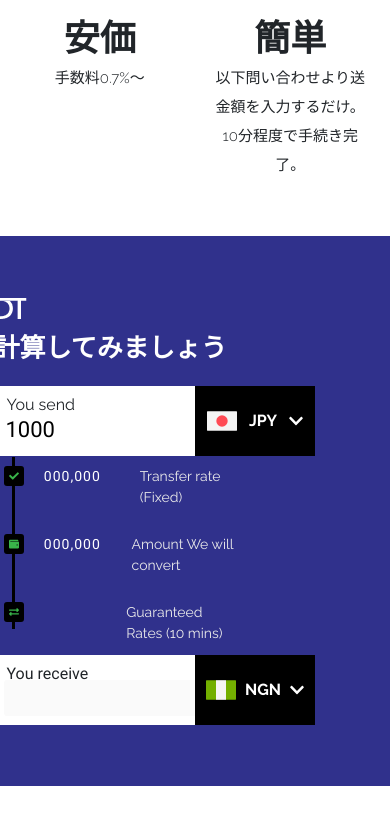
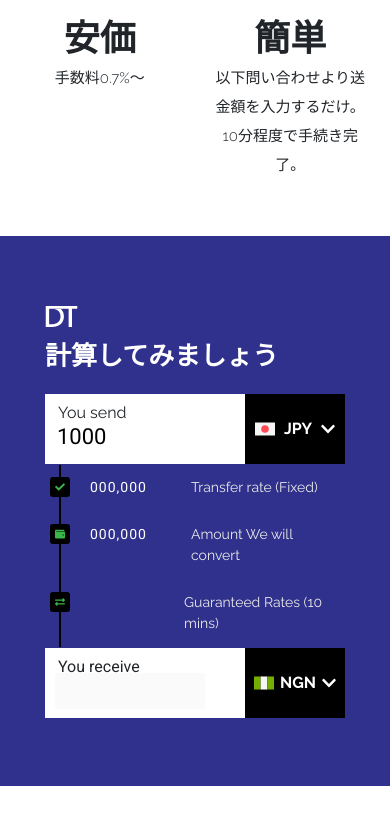
Before and after one commit to BolajiOlayinka/digitrad, a React (Create React App) app: page / in a window 390 px wide. Shown: the part 2998-3822 px from the top of the page. Built offline with nearby package versions, Linux system fonts and the light colour scheme; no server answers.

Commit message:
check responsive calculator

```diff
--- a/src/Components/Calc.js
+++ b/src/Components/Calc.js
@@ -181,7 +181,7 @@ export default class Calc extends Component {
       <React.Fragment>
         <Wrapper>
           <CalculatorHeader>
-      <img src={DT} alt = "Digitrad Icon"/>
+            <img src={DT} alt="Digitrad Icon" />
             <HeaderText>計算してみましょう</HeaderText>
           </CalculatorHeader>
           <SendSection>
@@ -377,19 +377,25 @@ export default class Calc extends Component {
 
 const SendSection = styled.div`
   display: flex;
-  @media(max-width:425px){
-    width:100%;
+  @media (max-width: 425px) {
+    width: 100%;
+    margin:auto;
   }
 `;
-const Wrapper = styled.div `
-@media(max-width:426px){
-  width:100%;
-  margin:auto;
+const Wrapper = styled.div`
+  @media (max-width: 426px) {
+    ${'' /* width: 100%;
+    margin: auto; */}
   }
-`
+`;
 const ReceiveSection = styled.div`
   display: flex;
   margin-top: -15px;
+  @media (max-width: 425px) {
+    width: 100%;
+    margin:auto;
+    margin-top:-15px;
+  }
 `;
 const InputSection = styled.div`
   background-color: white;
@@ -406,7 +412,7 @@ const InputSection = styled.div`
     line-height: 32px;
     outline: 0;
     border: none;
-    font-family: 'Roboto', sans-serif;
+    font-family: "Roboto", sans-serif;
     -moz-outline-style: none;
     :active {
       outline: 0;
@@ -418,7 +424,9 @@ const InputSection = styled.div`
       border: none;
       -moz-outline-style: none;
     }
-  }
+    @media(max-width:425px){
+      width:150px;
+    }  }
   p {
     margin-bottom: 5px;
 
@@ -427,9 +435,9 @@ const InputSection = styled.div`
     height: 20px;
     color: var(--color-accent);
   }
-  @media(max-width:426px){
-    width:50%;
-    font-size:16px;
+  @media (max-width: 426px) {
+    width: 200px;
+    font-size: 16px;
   }
 `;
 const OutputSection = styled.div`
@@ -442,7 +450,7 @@ const OutputSection = styled.div`
     border-bottom-left-radius: 3px;
     border-top-left-radius: 3px;
     height: 36px;
-    font-family: 'Roboto', sans-serif;
+    font-family: "Roboto", sans-serif;
     ${"" /* padding: 28px 12px 4px; */}
     font-size: 22px;
     line-height: 32px;
@@ -459,7 +467,9 @@ const OutputSection = styled.div`
       border: none;
       -moz-outline-style: none;
     }
-  }
+    @media(max-width:425px){
+      width:150px;
+    }  }
   p {
     margin-bottom: 5px;
 
@@ -468,8 +478,9 @@ const OutputSection = styled.div`
     height: 20px;
     color: var(--color-accent);
   }
-  @media(max-width:426px){
-    width:50%;
+  @media (max-width: 426px) {
+    width: 200px;
+    font-size: 16px;
   }
 `;
 const StyledSelect = styled.div`
@@ -497,6 +508,12 @@ const StyledButton = styled.button`
   :focus {
     outline: 0;
     border: 0.5px solid white;
+  }
+  @media(max-width:425px){
+    width:100px;
+    img{
+      width:20px;
+    }
   }
 `;
 const CurrencyModal = styled(Modal)`
@@ -576,7 +593,7 @@ const OutputCurrencyModal = styled(Modal)`
   }
 `;
 const StyledModalHeader = styled(ModalHeader)`
-  height:30px;
+  height: 30px;
   padding: 13px 16px 11px;
 
   color: black;
@@ -611,6 +628,9 @@ const IconContainer = styled.div`
   margin-right: 20px;
   margin-left: -30px;
   z-index: 10;
+  @media(max-width:425px){
+    margin-left:-25px;
+  }
 `;
 const StyledLineIcons = styled(FontAwesomeIcon)`
   font-size: 20px;
@@ -630,55 +650,58 @@ const StyledLine = styled.hr`
 
   position: relative;
   z-index: 0;
+  @media(max-width:425px){
+    height:180px;
+  }
 `;
 const FixedRates = styled.div`
   padding-top: 15px;
   width: 90%;
-  @media(max-width:425px){
-    width:50%;
+  @media (max-width: 425px) {
+    width: 90%;
   }
 `;
 const Amount = styled.p`
   width: 30%;
   color: white;
-  letter-spacing:1px;
+  letter-spacing: 1px;
   :second-child {
     color: #d3d5d8;
   }
-  @media(max-width:425px){
-    font-size:14px;
-    width:50%;
+  @media (max-width: 425px) {
+    font-size: 14px;
+
   }
 `;
 const AmountDesc = styled.p`
   color: #eaeaea;
-  margin-left:20px;
+  margin-left: 20px;
   :second-child {
     color: #d3d5d8;
   }
   :last-child() {
     color: #00b9ff;
   }
-  @media(max-width:425px){
-    font-size:14px;
+  @media (max-width: 425px) {
 
+    font-size: 14px;
   }
 `;
-const CalculatorHeader = styled.div `
-margin-bottom:20px;
-@media(max-width:426px){
-  width:100%;
+const CalculatorHeader = styled.div`
+  margin-bottom: 20px;
+  @media (max-width: 426px) {
+    width: 100%;
   }
-`
-const HeaderText = styled.div `
+`;
+const HeaderText = styled.div`
   font-style: normal;
   font-weight: bold;
   font-size: 45px;
   line-height: 65px;
-color:white;
-margin-top:10px;
-@media(max-width:425px){
-  font-size:26px;
-  line-height:36px;
+  color: white;
+  margin-top: 10px;
+  @media (max-width: 425px) {
+    font-size: 26px;
+    line-height: 36px;
   }
-`
+`;
--- a/src/Components/Payment.js
+++ b/src/Components/Payment.js
@@ -253,7 +253,7 @@ const RightWrapper = styled.div`
     width: 100%;
   }
   @media (max-width: 425px) {
-    ${"" /* padding:30px; */}
+ width:100%;
   }
 `;
 
@@ -281,6 +281,7 @@ const SmallPaymentFunction = styled.div`
   width: 90%;
   margin: auto;
   margin-bottom: 30px;
+  text-align:center;
 `;
 const VisibleOnSmall = styled.div`
   @media (min-width: 768px) {
```
Lines whose indentation alone changed are shown as unchanged.
